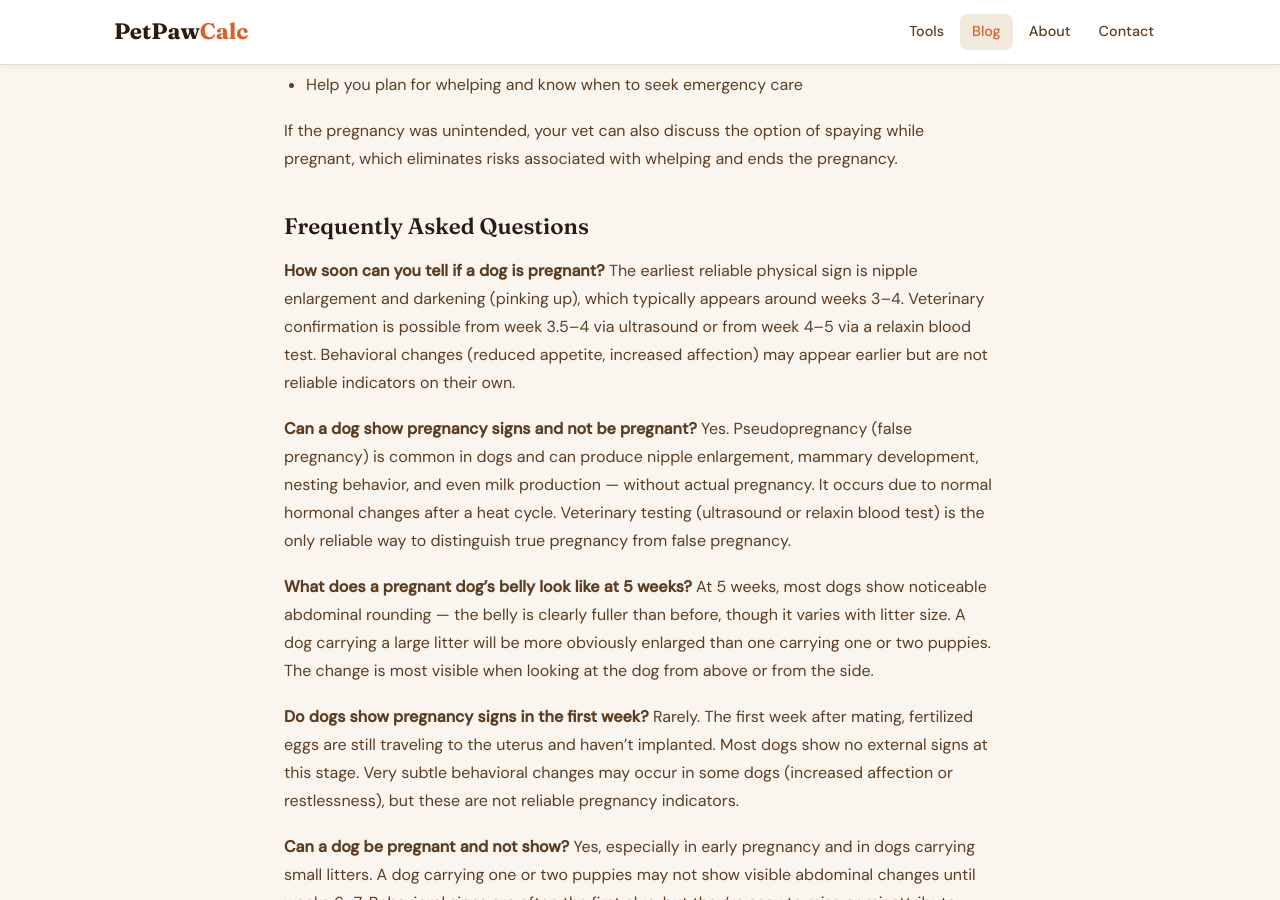
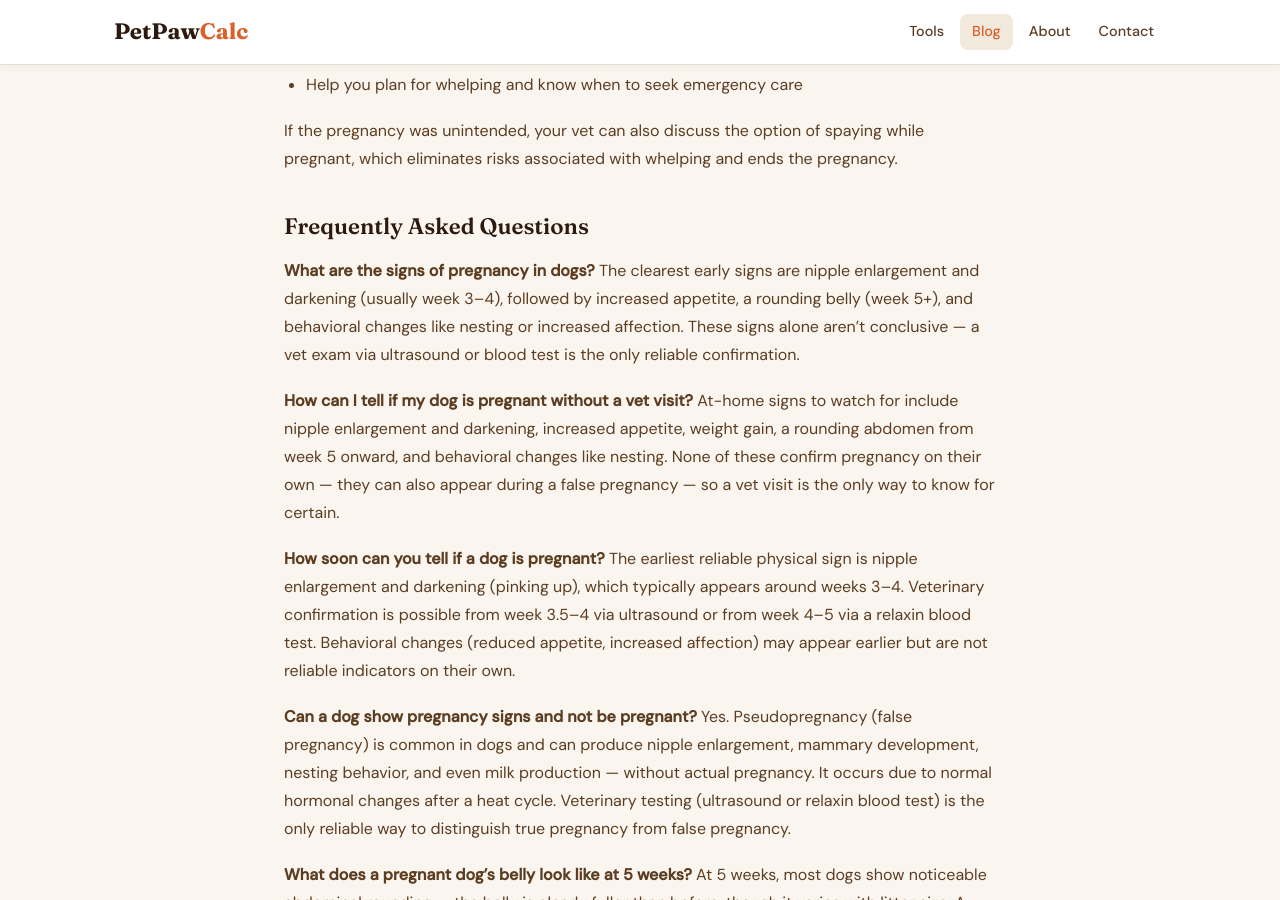
Before and after one commit to canghun13/petpawcalc, a Jekyll site: the page built from _posts/2026-05-26-how-to-tell-if-dog-is-pregnant.md, in a window 1280 px wide and 900 px high, scrolled down 4091 px. Built offline with Jekyll 4.4.1, drawn with Linux system fonts in a browser that asks for light colours.

Commit message:
Reinforcement round 4 (0712 GSC data): target growing query clusters
Cross-checked for duplicates first - both target queries map to EXISTING pages, no new content created (dog pregnancy topic especially competitive per web search: Pets4Homes, Daily Paws, PetPace already dominate, so avoided cannibalizing our own how-to-tell-if-dog-is-pregnant post with a duplicate).

- how-to-tell-if-dog-is-pregnant: FAQ for 'signs of pregnancy in dogs' and 'is my dog pregnant' phrasing (13-variant query cluster newly surfaced, page entered top-pages report at pos 77 / 22 impressions)
- dog-weight-calculator: FAQ clarifying the tool supports ADULT dog weight checking, not just puppy growth projection ('adult dog weight calculator' cluster; tool already had this feature but FAQ/content only emphasized puppies)

Prioritized by monetization/traffic potential: pregnancy cluster has largest aggregate query volume (13+ variants) even though informational-intent; weight calculator cluster shows real growth (new tool entry in top-pages, 22 impressions).

```diff
--- a/_posts/2026-05-26-how-to-tell-if-dog-is-pregnant.md
+++ b/_posts/2026-05-26-how-to-tell-if-dog-is-pregnant.md
@@ -7,6 +7,10 @@ date: 2026-05-26
 read_time: 8
 slug: how-to-tell-if-dog-is-pregnant
 faqs:
+  - q: "What are the signs of pregnancy in dogs?"
+    a: "The clearest early signs are nipple enlargement and darkening (usually week 3–4), followed by increased appetite, a rounding belly (week 5+), and behavioral changes like nesting or increased affection. These signs alone aren't conclusive — a vet exam via ultrasound or blood test is the only reliable confirmation."
+  - q: "How can I tell if my dog is pregnant without a vet visit?"
+    a: "At-home signs to watch for include nipple enlargement and darkening, increased appetite, weight gain, a rounding abdomen from week 5 onward, and behavioral changes like nesting. None of these confirm pregnancy on their own — they can also appear during a false pregnancy — so a vet visit is the only way to know for certain."
   - q: "How soon can you tell if a dog is pregnant?"
     a: "The earliest reliable physical sign is nipple enlargement and darkening (pinking up), which typically appears around weeks 3–4. Veterinary confirmation is possible from week 3.5–4 via ultrasound or from week 4–5 via a relaxin blood test. Behavioral changes (reduced appetite, increased affection) may appear earlier but are not reliable indicators on their own."
   - q: "Can a dog show pregnancy signs and not be pregnant?"
@@ -115,6 +119,12 @@ If the pregnancy was unintended, your vet can also discuss the option of spaying
 
 ## Frequently Asked Questions
 
+**What are the signs of pregnancy in dogs?**
+The clearest early signs are nipple enlargement and darkening (usually week 3–4), followed by increased appetite, a rounding belly (week 5+), and behavioral changes like nesting or increased affection. These signs alone aren't conclusive — a vet exam via ultrasound or blood test is the only reliable confirmation.
+
+**How can I tell if my dog is pregnant without a vet visit?**
+At-home signs to watch for include nipple enlargement and darkening, increased appetite, weight gain, a rounding abdomen from week 5 onward, and behavioral changes like nesting. None of these confirm pregnancy on their own — they can also appear during a false pregnancy — so a vet visit is the only way to know for certain.
+
 **How soon can you tell if a dog is pregnant?**
 The earliest reliable physical sign is nipple enlargement and darkening (pinking up), which typically appears around weeks 3–4. Veterinary confirmation is possible from week 3.5–4 via ultrasound or from week 4–5 via a relaxin blood test. Behavioral changes (reduced appetite, increased affection) may appear earlier but are not reliable indicators on their own.
 
```
Also changed, not shown: tools/dog-weight-calculator.html (+8 -0 lines).
